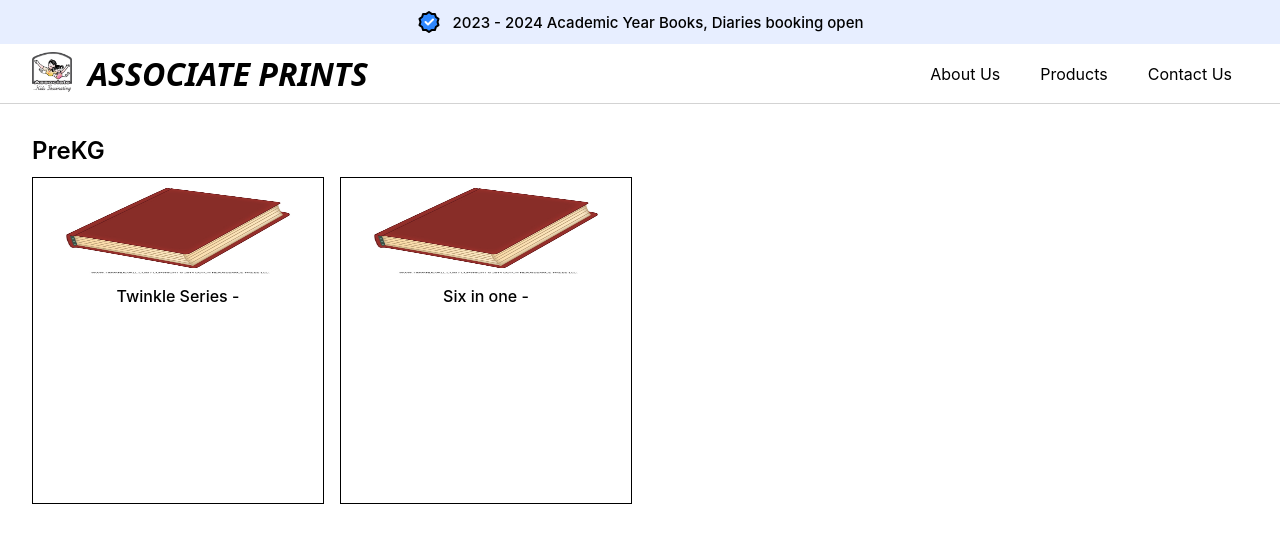
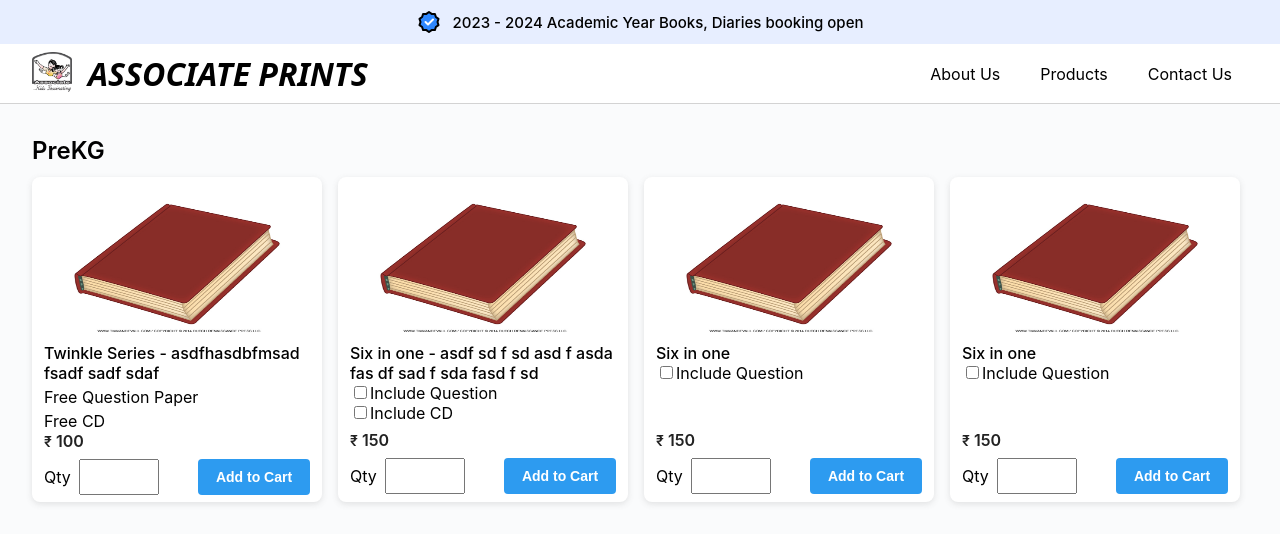
Before and after one commit to barathv98/AssoWeb, a React (Create React App) app: page /products-list in a window 1280 px wide. Shown: the top 544 px of the page. Built offline with nearby package versions, Linux system fonts and the light colour scheme.

Commit message:
feat(): changes

```diff
--- a/src/components/ProductCard/index.tsx
+++ b/src/components/ProductCard/index.tsx
@@ -11,9 +11,28 @@
         <div className={styles.productCard}>
             <img className={styles.productImage} src={imgSrc} alt={`${book.name}`} />
             <div className={styles.productContent}>
-            <div className={styles.productName}>{book.name} - {book.description}</div>
-            {book.question && book.questionPrice > 0 && <div>Include Question</div>}
-            {book.cd && book.cdPrice > 0 && <div>Include CD</div>}
+                <div className={styles.contentTop}>
+                    <div className={styles.productName}>{book.name} {book.description && `- ${book.description}`}</div>
+                    {book.question && book.questionPrice === 0 && <div className={styles.extrasStmt}>Free Question Paper</div>}
+                    {book.question && book.questionPrice > 0 && <div>
+                        <input type="checkbox" id="question" name="question"></input>
+                        <label htmlFor="question">Include Question</label>
+                    </div>}
+                    {book.cd && book.cdPrice === 0 && <div className={styles.extrasStmt}>Free CD</div>}
+                    {book.cd && book.cdPrice > 0 && <div>
+                        <input type="checkbox" id="cd" name="cd" />
+                        <label htmlFor="cd">Include CD</label>
+                    </div>}
+                </div>
+                <div className={styles.contentBottom}>
+                    <div className={styles.price}><span className={styles.symbol}>₹</span> {book.price}</div>
+                    <div className={styles.quantityRow}>
+                        <div className={styles.quantityInput}>Qty
+                            <input type="number" className={styles.inputField} id="quantity" name="quantity" />
+                        </div>
+                        <button className={styles.addCartButton}>Add to Cart</button>
+                    </div>
+                </div>
             </div>
         </div>
     );
--- a/src/components/ProductCard/styles.module.scss
+++ b/src/components/ProductCard/styles.module.scss
@@ -3,7 +3,12 @@
 .productCard {
     width: calc((100vw - 120px) / 4);
     height: 325px;
-    border: 1px solid black;
+    box-shadow: rgba(96, 96, 96, 0.16) 0px 2px 6px;
+    border-radius: 8px;
+    padding: 12px;
+    box-sizing: border-box;
+    text-align: start;
+    background-color: #fff;
     @media screen and (max-width: $breakpoint-small) {
         min-width: auto;
         width: calc((100vw - 28px) / 2);
@@ -14,14 +19,64 @@
     }
     .productImage {
         width: 100%;
-        height: 100px;
+        height: 150px;
     }
     .productContent {
-        padding: 4px;
-        .productName {
-            font-size: 16px;
-            font-weight: 500;
-            color: black;
+        display: flex;
+        flex-direction: column;
+        justify-content: space-between;
+        height: calc(100% - 150px);
+        .contentTop {
+            .productName {
+                font-size: 16px;
+                font-weight: 500;
+                color: black;
+            }
+            .extrasStmt {
+                height: 20px;
+                margin-top: 4px;
+            }
+        }
+        .contentBottom {
+            .price {
+                font-size: 16px;
+                font-weight: 600;
+                color: #222;
+                margin-bottom: 8px;
+                .symbol {
+                    font-size: 14px;
+                }
+            }
+            .quantityRow {
+                display: flex;
+                flex-direction: row;
+                align-items: center;
+                justify-content: space-between;
+                .quantityInput {
+                    .inputField {
+                        width: 80px;
+                        height: 36px;
+                        box-sizing: border-box;
+                        margin-left: 8px;
+                        font-size: 18px;
+                        color: #222;
+                        padding: 4px 8px;
+                        text-align: center;
+                    }
+                }
+                .addCartButton {
+                    width: 112px;
+                    height: 36px;
+                    background-color: #2d9bf0;
+                    border: none;
+                    border-radius: 4px;
+                    color: white;
+                    padding: 2px 16px;
+                    cursor: pointer;
+                    font-size: 14px;
+                    font-weight: 600;
+                }
+            }
         }
     }
 }
--- a/src/components/ProductListing/styles.module.scss
+++ b/src/components/ProductListing/styles.module.scss
@@ -2,6 +2,7 @@
 
 .productListing {
     padding: 32px;
+    background-color: #fafbfc;
     @media screen and (max-width: $breakpoint-small) {
         padding: 8px;
     }
--- a/src/data/booksList.ts
+++ b/src/data/booksList.ts
@@ -8,11 +8,11 @@
             {
                 id: 1,
                 name: 'Twinkle Series',
-                description: '',
+                description: 'asdfhasdbfmsad fsadf sadf sdaf ',
                 price: 100,
-                question: false,
+                question: true,
                 questionPrice: 0,
-                cd: false,
+                cd: true,
                 cdPrice: 0,
                 badgeText: '',
                 imgName: 'book.jpg',
@@ -20,10 +20,34 @@
             {
                 id: 2,
                 name: 'Six in one',
+                description: 'asdf sd f sd asd f asda fas df sad f sda fasd f sd',
+                price: 150,
+                question: true,
+                questionPrice: 20,
+                cd: true,
+                cdPrice: 10,
+                badgeText: '',
+                imgName: 'book.jpg',
+            },
+            {
+                id: 3,
+                name: 'Six in one',
                 description: '',
                 price: 150,
-                question: false,
-                questionPrice: 0,
+                question: true,
+                questionPrice: 20,
+                cd: false,
+                cdPrice: 0,
+                badgeText: '',
+                imgName: 'book.jpg',
+            },
+            {
+                id: 4,
+                name: 'Six in one',
+                description: '',
+                price: 150,
+                question: true,
+                questionPrice: 20,
                 cd: false,
                 cdPrice: 0,
                 badgeText: '',
```
